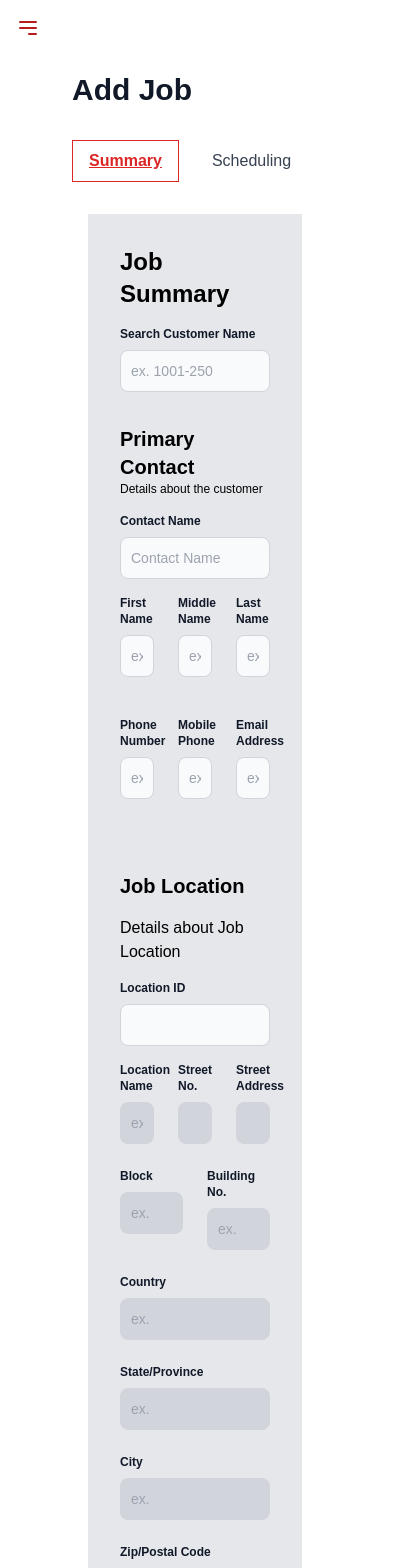
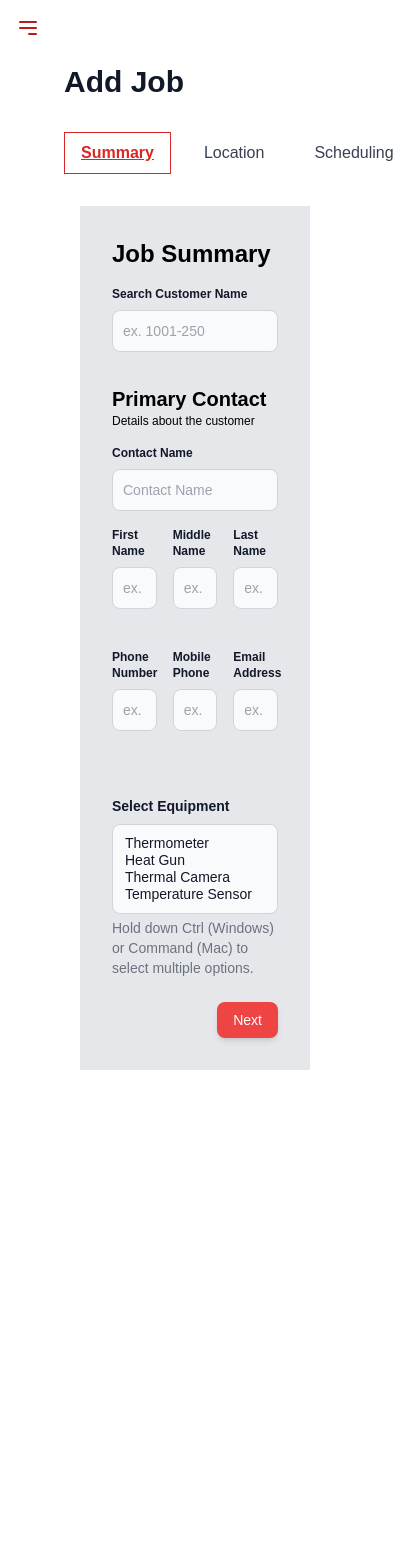
Before and after one commit to Irishgoudeng/vitar-groups, a Next.js app: page /dashboard/jobs/add in a window 390 px wide. Shown: the top 1568 px of the page, 411 px wide, since content can reach past the window. After the commit the page ends 1150 px from the top, so only its background shows below. Built offline with nearby package versions, Linux system fonts and the light colour scheme.

Commit message:
Fixes to Pages and Mobility

```diff
--- a/src/app/components/common/Button.tsx
+++ b/src/app/components/common/Button.tsx
@@ -2,6 +2,7 @@ import React from "react";
 
 interface ButtonProps {
   label: string;
+  type: string;
   onClick?: () => void; // Optional onClick handler
 }
 
--- a/src/app/dashboard/jobs/add/page.tsx
+++ b/src/app/dashboard/jobs/add/page.tsx
@@ -60,12 +60,12 @@ const AddJobPage: React.FC = () => {
   ];
 
   return (
-    <div className="p-6 lg:p-12 bg-white min-h-screen">
+    <div className="p-4 xl:p-12 bg-white min-h-screen">
       <h1 className="text-3xl font-semibold text-gray-900 mb-8">Add Job</h1>
 
       {/* Tab Navigation */}
       <div className="flex space-x-4 mb-8">
-        {["summary", "scheduling"].map((tab) => (
+        {["summary", "location", "scheduling"].map((tab) => (
           <span
             key={tab}
             onClick={() => setActiveTab(tab)}
@@ -82,7 +82,7 @@ const AddJobPage: React.FC = () => {
 
       <form className="space-y-6 text-black bg-gray-200 p-8 m-4">
         {activeTab === "summary" && (
-          <div>
+          <div className="">
             <h2 className="text-2xl font-bold mb-4 xl:mb-6 ">Job Summary</h2>
 
             {/* Search Customer Name Input */}
@@ -108,7 +108,7 @@ const AddJobPage: React.FC = () => {
             />
 
             {/* Map for multiple contact fields */}
-            <div className="grid grid-cols-3 gap-6 mb-6">
+            <div className="grid grid-cols-3 gap-4 xl:gap-6 mb-6">
               <InputField
                 id="first_name"
                 label="First Name"
@@ -126,7 +126,7 @@ const AddJobPage: React.FC = () => {
               />
             </div>
 
-            <div className="grid grid-cols-3 gap-6 mb-6">
+            <div className="grid grid-cols-3 gap-4 xl:gap-6 mb-6">
               <InputField
                 id="phone_number"
                 label="Phone Number"
@@ -145,12 +145,41 @@ const AddJobPage: React.FC = () => {
             </div>
 
             <hr className="my-6" />
-            <h2 className="text-xl font-bold mt-8 mb-4">Job Location</h2>
+            <div className="mb-6">
+              <label
+                htmlFor="equipment"
+                className="block mb-2 text-sm font-bold text-gray-900"
+              >
+                Select Equipment
+              </label>
+              <select
+                id="equipment"
+                className="bg-gray-50 border border-gray-300 text-gray-900 text-sm rounded-lg focus:ring-blue-500 focus:border-blue-500 block w-full p-2.5"
+                multiple
+                required
+              >
+                {equipmentOptions.map((equipment) => (
+                  <option key={equipment.id} value={equipment.id}>
+                    {equipment.name}
+                  </option>
+                ))}
+              </select>
+              <p className="text-sm text-gray-500 mt-1">
+                Hold down Ctrl (Windows) or Command (Mac) to select multiple
+                options.
+              </p>
+            </div>
+          </div>
+        )}
+
+        {activeTab === "location" && (
+          <div>
+            <h2 className="text-2xl font-bold mt-8 mb-4">Job Location</h2>
             <p className="mb-4">Details about Job Location</p>
 
             <InputField id="location_id" label="Location ID" placeholder="" />
 
-            <div className="grid grid-cols-3 gap-6 mb-6">
+            <div className="grid grid-cols-3 gap-4 xl:gap-6 mb-6">
               <DisabledField
                 id="location_name"
                 label="Location Name"
@@ -187,31 +216,6 @@ const AddJobPage: React.FC = () => {
                 placeholder="ex. "
               />
             </div>
-
-            <div className="mb-6">
-              <label
-                htmlFor="equipment"
-                className="block mb-2 text-sm font-bold text-gray-900"
-              >
-                Select Equipment
-              </label>
-              <select
-                id="equipment"
-                className="bg-gray-50 border border-gray-300 text-gray-900 text-sm rounded-lg focus:ring-blue-500 focus:border-blue-500 block w-full p-2.5"
-                multiple
-                required
-              >
-                {equipmentOptions.map((equipment) => (
-                  <option key={equipment.id} value={equipment.id}>
-                    {equipment.name}
-                  </option>
-                ))}
-              </select>
-              <p className="text-sm text-gray-500 mt-1">
-                Hold down Ctrl (Windows) or Command (Mac) to select multiple
-                options.
-              </p>
-            </div>
           </div>
         )}
 
@@ -220,7 +224,7 @@ const AddJobPage: React.FC = () => {
             <h2 className="text-2xl font-bold mb-6">Job Scheduling</h2>
 
             {/* Start Date and Time */}
-            <div className="grid grid-cols-1 xl:grid-cols-2 gap-6 mb-6 w-1/2">
+            <div className="grid grid-cols-1 xl:grid-cols-2 gap-6 mb-6 xl:w-1/2">
               <div>
                 <label
                   htmlFor="start_date"
@@ -253,7 +257,7 @@ const AddJobPage: React.FC = () => {
               </div>
             </div>
 
-            <div className="w-1/6">
+            <div className="xl:w-1/6 w-1/2 mb-4">
               {/* Estimated Time */}
               <DisabledField
                 id="estimated_time"
@@ -262,10 +266,10 @@ const AddJobPage: React.FC = () => {
               />
             </div>
             {/* Job Priority */}
-            <div className="mb-6 w-1/6">
+            <div className="mb-6 xl:w-1/6">
               <label
                 htmlFor="job_priority"
-                className="block mb-2 text-sm font-bold text-gray-900"
+                className="block mb-2 text-xs xl:text-sm font-bold text-gray-900"
               >
                 Job Priority
               </label>
@@ -274,16 +278,21 @@ const AddJobPage: React.FC = () => {
                 className="bg-gray-50 border border-gray-300 text-gray-900 text-sm rounded-lg focus:ring-blue-500 focus:border-blue-500 block w-full p-2.5"
                 required
               >
-                <option value="high">High</option>
-                <option value="low">Low</option>
+                <option value="High">High</option>
+                <option value="Low">Low</option>
               </select>
             </div>
           </div>
         )}
+
+        {/* Submit Button */}
+        <div className="flex justify-end items-end">
+          <Button
+            label={activeTab === "summary" || "location" ? "Next" : "Submit"}
+            type="button" // or whatever type you need
+          />
+        </div>
       </form>
-      <div className="flex justify-end items-end">
-        <Button label="Submit" />
-      </div>
     </div>
   );
 };
--- /dev/null
+++ b/src/app/dashboard/settings/page.tsx
@@ -0,0 +1,11 @@
+import React from "react";
+
+const SettingsPage = () => {
+  return (
+    <div>
+      <div></div>
+    </div>
+  );
+};
+
+export default SettingsPage;
```
